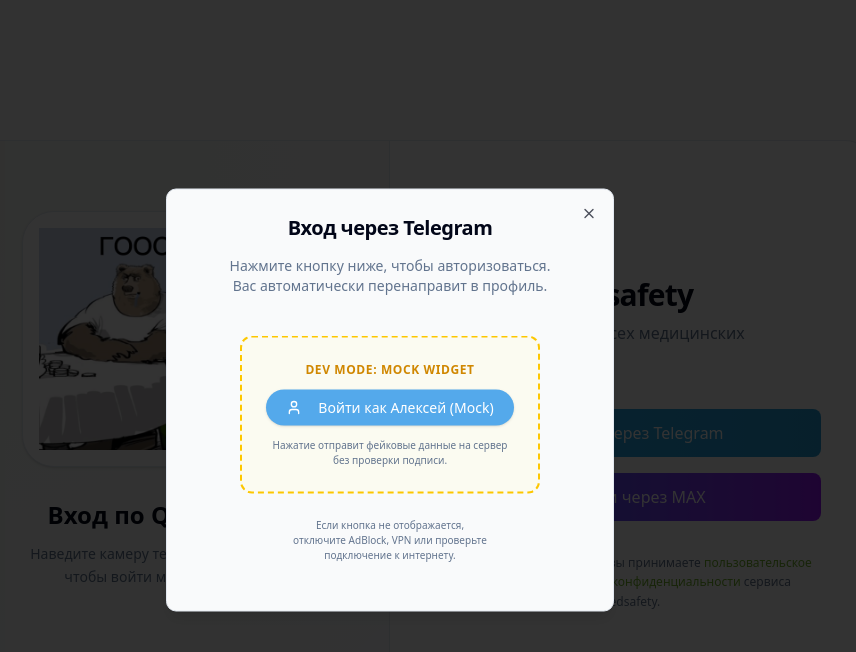
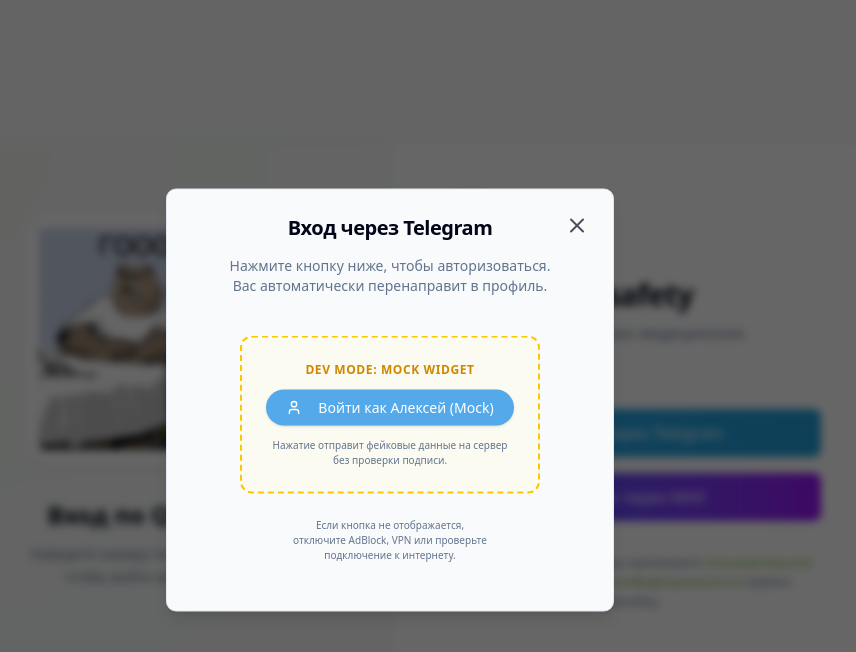
Before and after one commit to Tretiner/medincident-auth-web, a Next.js app: page /login in a window 1280 px wide. Both pictures are taken after a click on the button "Войти через Telegram". Shown: the top 652 px of the page, without its empty margins (250-1106 px from the left). Built offline with nearby package versions, Linux system fonts and the light colour scheme; no server answers.

Commit message:
changed styles

```diff
--- a/app/(details)/profile/details/components/user-header-card.tsx
+++ b/app/(details)/profile/details/components/user-header-card.tsx
@@ -17,7 +17,7 @@ export function UserHeaderCard({ user }: { user: User }) {
       <div className="flex flex-col">
 
         <h2 className="text-xl font-bold text-foreground leading-tight">
-           {user.firstName} {user.lastName}
+           {user.firstName} {user.middleName} {user.lastName}
         </h2>
         {user.position && (
             <span className="text-sm text-foreground/60 font-medium">{user.position}</span>
--- a/app/layout.tsx
+++ b/app/layout.tsx
@@ -26,7 +26,7 @@ export default function RootLayout({
          GeistSans.variable,
          GeistMono.variable,
       )}>
-        <ThemeProvider attribute="class" enableSystem>
+        <ThemeProvider attribute="class" defaultTheme="root" enableSystem>
           {children}
         </ThemeProvider>
       </body>
--- a/presentation/components/ui/card.tsx
+++ b/presentation/components/ui/card.tsx
@@ -1,5 +1,4 @@
 import * as React from "react"
-
 import { cn } from "@/lib/utils"
 
 const Card = React.forwardRef<
@@ -9,7 +8,7 @@ const Card = React.forwardRef<
   <div
     ref={ref}
     className={cn(
-      "rounded-xl border bg-card text-card-foreground shadow",
+      "rounded-xl border border-border bg-card text-card-foreground shadow-none",
       className
     )}
     {...props}
--- a/presentation/components/ui/dialog.tsx
+++ b/presentation/components/ui/dialog.tsx
@@ -21,7 +21,7 @@ const DialogOverlay = React.forwardRef<
   <DialogPrimitive.Overlay
     ref={ref}
     className={cn(
-      "fixed inset-0 z-50 bg-black/80  data-[state=open]:animate-in data-[state=closed]:animate-out data-[state=closed]:fade-out-0 data-[state=open]:fade-in-0",
+      "fixed inset-0 z-50 bg-black/60 backdrop-blur-xs data-[state=open]:animate-in data-[state=closed]:animate-out data-[state=closed]:fade-out-0 data-[state=open]:fade-in-0",
       className
     )}
     {...props}
@@ -50,8 +50,8 @@ const DialogContent = React.forwardRef<
       {...props}
     >
       {children}
-      <DialogPrimitive.Close className="absolute right-4 top-4 rounded-sm opacity-70 ring-offset-background transition-opacity hover:opacity-100 focus:outline-none focus:ring-2 focus:ring-ring focus:ring-offset-2 disabled:pointer-events-none data-[state=open]:bg-accent data-[state=open]:text-muted-foreground">
-        <X className="h-4 w-4" />
+      <DialogPrimitive.Close className="absolute right-4 top-4 rounded-sm p-2 opacity-70 ring-offset-background transition-opacity hover:opacity-100 hover:bg-muted focus:outline-none focus:ring-2 focus:ring-ring">
+        <X className="h-6 w-6" />
         <span className="sr-only">Close</span>
       </DialogPrimitive.Close>
     </DialogPrimitive.Content>
```
